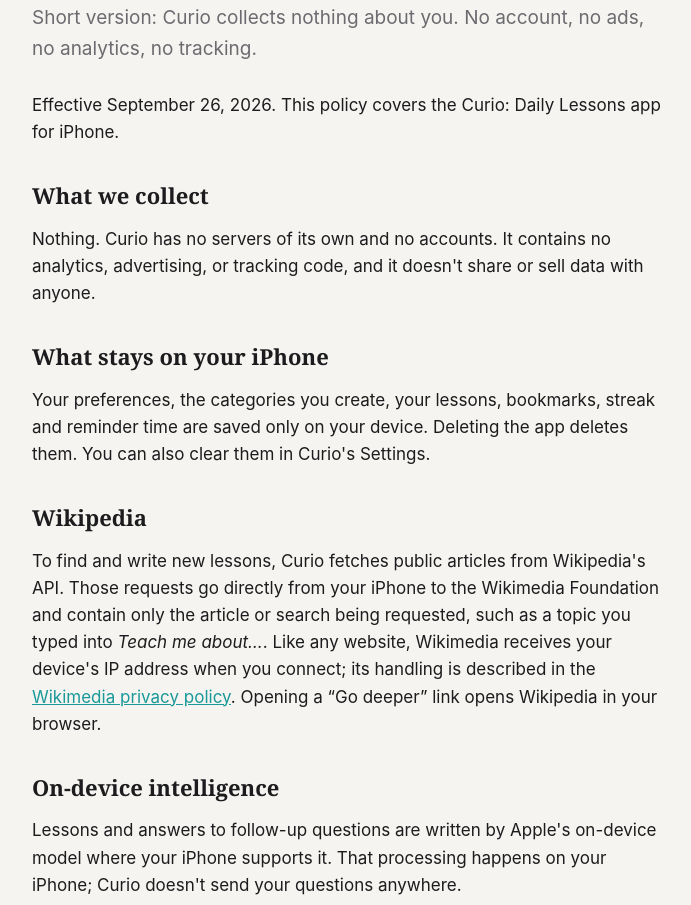
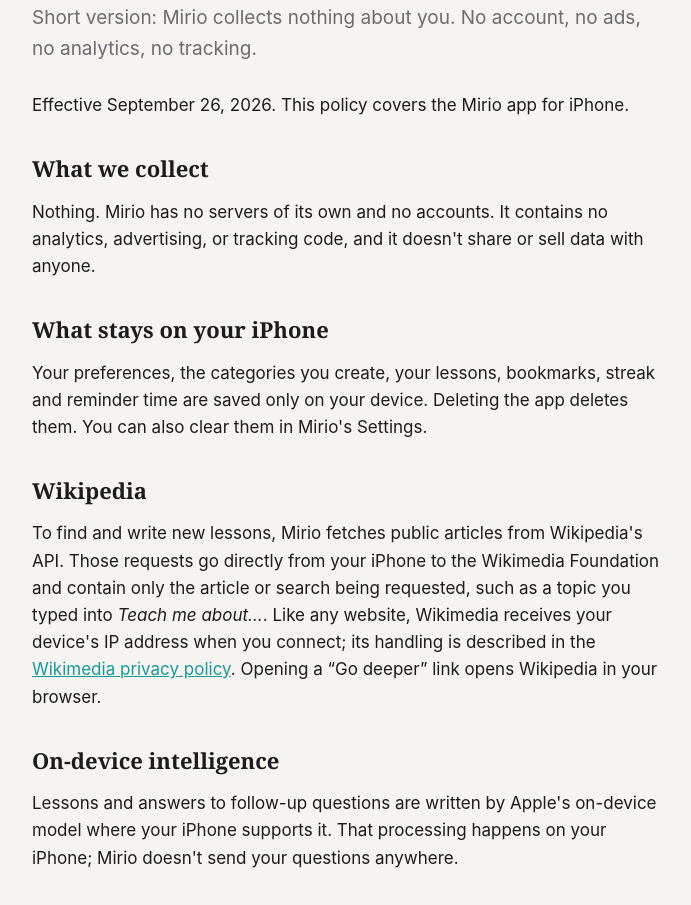
Before and after one commit to ameetvaswani/sharper, a plain HTML site: page privacy.html in a window 1280 px wide. Shown: the part 136-1041 px from the top of the page, without its empty margins (292-983 px from the left). Drawn offline with Linux system fonts and the light colour scheme.

Commit message:
Rename to Mirio

```diff
--- a/privacy.html
+++ b/privacy.html
@@ -3,27 +3,27 @@
 <head>
 <meta charset="utf-8">
 <meta name="viewport" content="width=device-width, initial-scale=1">
-<title>Curio: Daily Lessons — Privacy Policy</title>
+<title>Mirio — Privacy Policy</title>
 <link rel="stylesheet" href="style.css">
 </head>
 <body>
 <main>
   <nav><a href="./">Support</a><a href="privacy.html">Privacy</a></nav>
   <h1>Privacy Policy</h1>
-  <p class="lead">Short version: Curio collects nothing about you. No account, no ads, no analytics, no tracking.</p>
-  <p>Effective September 26, 2026. This policy covers the Curio: Daily Lessons app for iPhone.</p>
+  <p class="lead">Short version: Mirio collects nothing about you. No account, no ads, no analytics, no tracking.</p>
+  <p>Effective September 26, 2026. This policy covers the Mirio app for iPhone.</p>
 
   <h2>What we collect</h2>
-  <p>Nothing. Curio has no servers of its own and no accounts. It contains no analytics, advertising, or tracking code, and it doesn't share or sell data with anyone.</p>
+  <p>Nothing. Mirio has no servers of its own and no accounts. It contains no analytics, advertising, or tracking code, and it doesn't share or sell data with anyone.</p>
 
   <h2>What stays on your iPhone</h2>
-  <p>Your preferences, the categories you create, your lessons, bookmarks, streak and reminder time are saved only on your device. Deleting the app deletes them. You can also clear them in Curio's Settings.</p>
+  <p>Your preferences, the categories you create, your lessons, bookmarks, streak and reminder time are saved only on your device. Deleting the app deletes them. You can also clear them in Mirio's Settings.</p>
 
   <h2>Wikipedia</h2>
-  <p>To find and write new lessons, Curio fetches public articles from Wikipedia's API. Those requests go directly from your iPhone to the Wikimedia Foundation and contain only the article or search being requested, such as a topic you typed into <em>Teach me about…</em>. Like any website, Wikimedia receives your device's IP address when you connect; its handling is described in the <a href="https://foundation.wikimedia.org/wiki/Policy:Privacy_policy">Wikimedia privacy policy</a>. Opening a “Go deeper” link opens Wikipedia in your browser.</p>
+  <p>To find and write new lessons, Mirio fetches public articles from Wikipedia's API. Those requests go directly from your iPhone to the Wikimedia Foundation and contain only the article or search being requested, such as a topic you typed into <em>Teach me about…</em>. Like any website, Wikimedia receives your device's IP address when you connect; its handling is described in the <a href="https://foundation.wikimedia.org/wiki/Policy:Privacy_policy">Wikimedia privacy policy</a>. Opening a “Go deeper” link opens Wikipedia in your browser.</p>
 
   <h2>On-device intelligence</h2>
-  <p>Lessons and answers to follow-up questions are written by Apple's on-device model where your iPhone supports it. That processing happens on your iPhone; Curio doesn't send your questions anywhere.</p>
+  <p>Lessons and answers to follow-up questions are written by Apple's on-device model where your iPhone supports it. That processing happens on your iPhone; Mirio doesn't send your questions anywhere.</p>
 
   <h2>Reminders</h2>
   <p>Daily reminders are local notifications scheduled on your iPhone. No push service is involved.</p>
@@ -32,7 +32,7 @@
   <p>If you choose to email us, for example with <em>Report a problem</em>, we receive what you send, including your email address and the lesson details the app fills in. We use it only to reply and to fix the problem, and we don't add you to any list.</p>
 
   <h2>Children</h2>
-  <p>Curio collects no personal information from anyone, including children under 13.</p>
+  <p>Mirio collects no personal information from anyone, including children under 13.</p>
 
   <h2>Changes</h2>
   <p>If this policy changes, the new version will be posted here with a new effective date.</p>
```
Also changed, not shown: index.html (+8 -8 lines).
